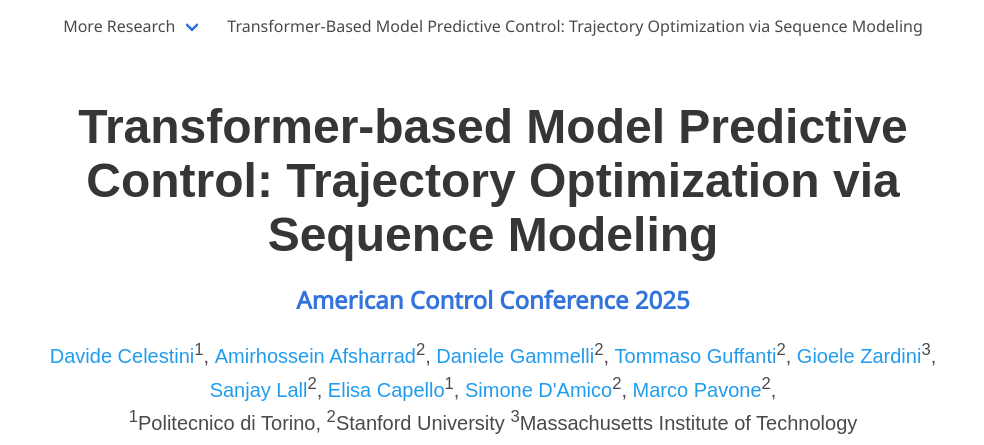
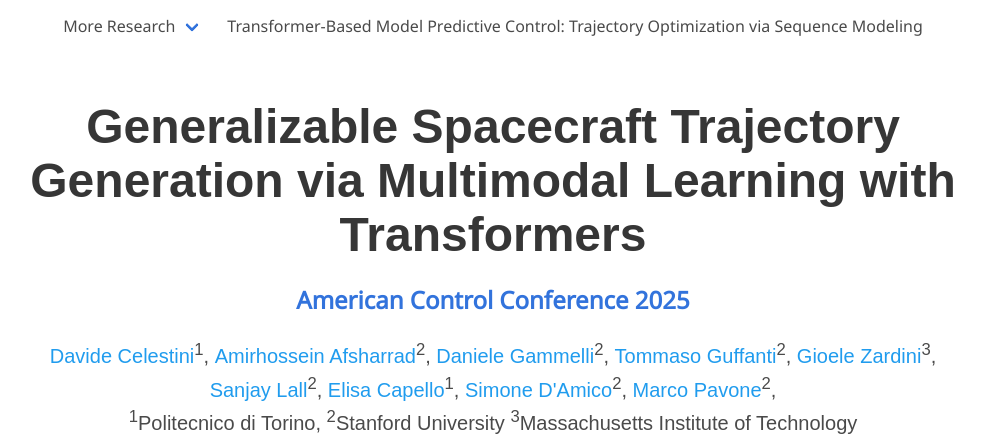
Before and after one commit to acc25art/acc25art.github.io, a plain HTML site: page index.html in a window 1280 px wide. Shown: the top 445 px of the page, without its empty margins (147-1131 px from the left). Drawn offline with nearby package versions, Linux system fonts and the light colour scheme; some icons are missing; a web font is replaced by a local one.

Commit message:
debug title

```diff
--- a/index.html
+++ b/index.html
@@ -84,7 +84,7 @@
     <div class="container is-max-desktop">
       <div class="columns is-centered">
         <div class="column has-text-centered">
-          <h1 class="title is-1 publication-title">Transformer-based Model Predictive Control: Trajectory Optimization via Sequence Modeling</h1>
+          <h1 class="title is-1 publication-title">Generalizable Spacecraft Trajectory Generation via Multimodal Learning with Transformers</h1>
           <h3 class="title is-4 conference-authors"><a target="_blank" href="https://acc2025.a2c2.org/">American Control Conference 2025</a></h3>
           <div class="is-size-5 publication-authors">
             <span class="author-block">
```
Also changed, not shown: 1 other file.
